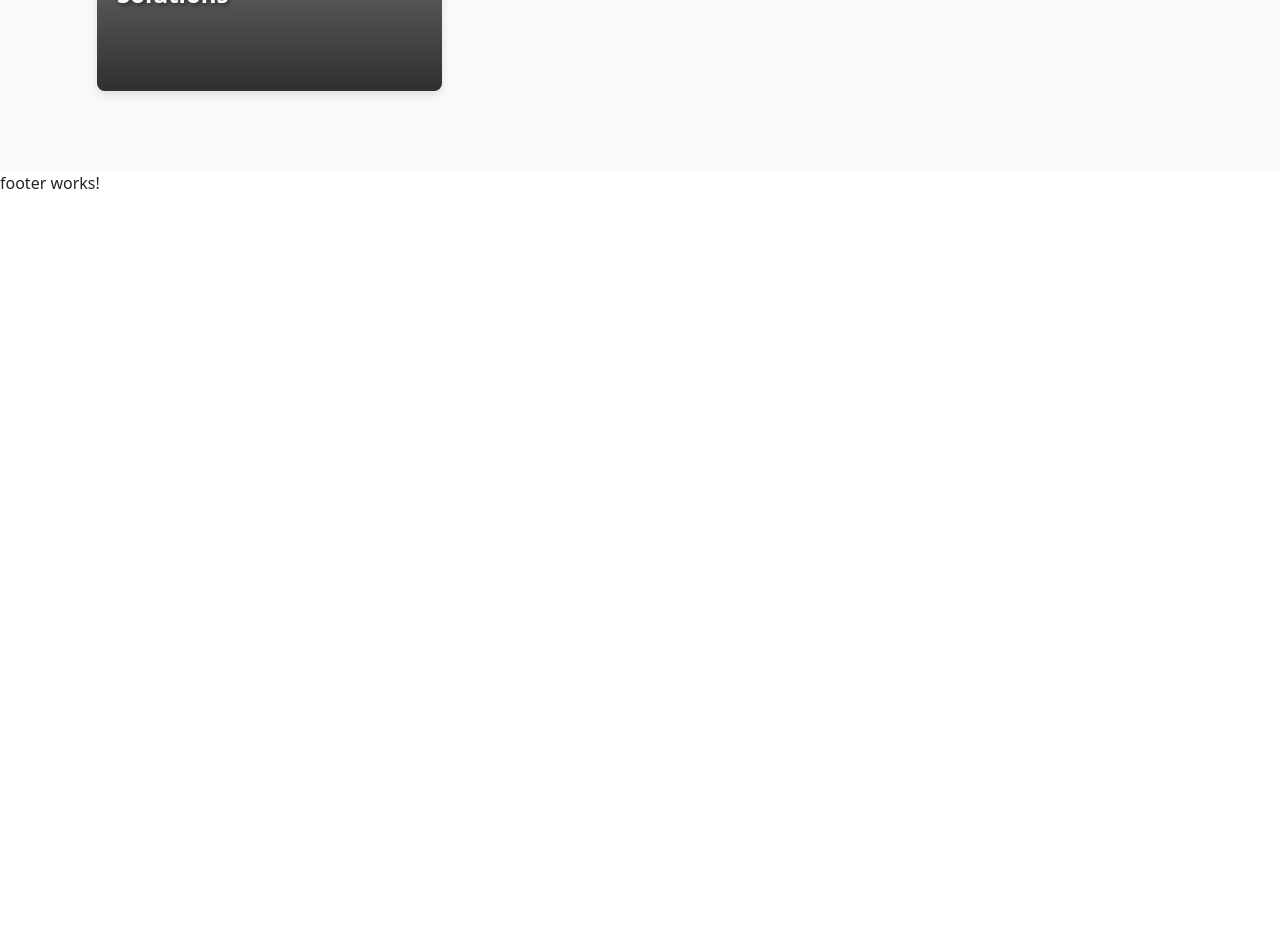
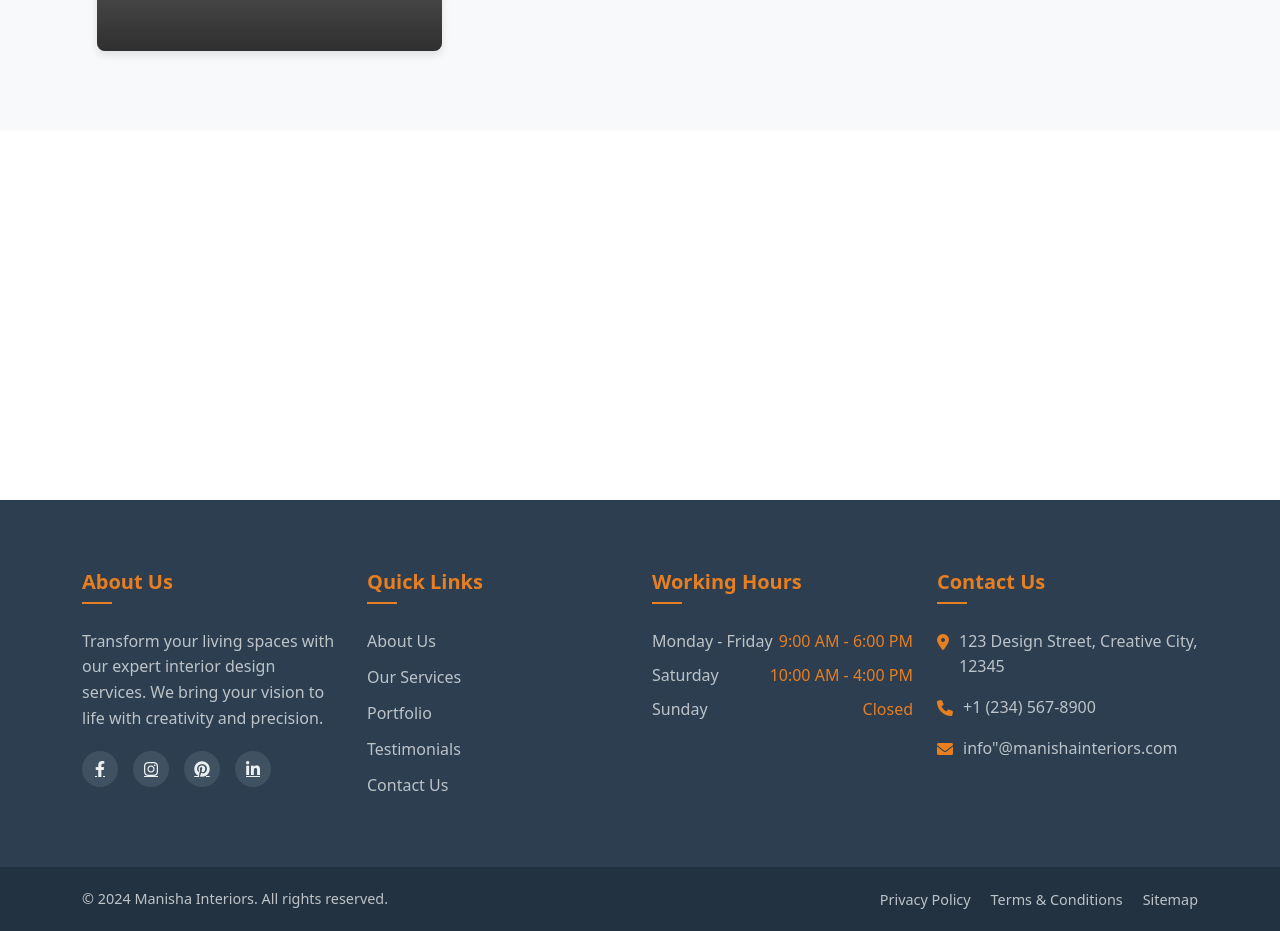
Before and after one commit to bheeshm1998/manisha-interiors, an Angular app: page /offerings in a window 1280 px wide. Shown: the part 760-1691 px from the top of the page. Before the commit the page ends 971 px from the top, so only its background shows below. Built offline with nearby package versions, Linux system fonts and the light colour scheme; grey boxes are pictures that could not be loaded.

Commit message:
added footer

```diff
--- a/src/app/components/footer/footer.component.html
+++ b/src/app/components/footer/footer.component.html
@@ -1 +1,92 @@
-<p>footer works!</p>
+<footer class="footer">
+    <div class="footer-top">
+      <div class="container">
+        <div class="row g-4">
+          <!-- Company Info -->
+          <div class="col-lg-3 col-md-6">
+            <div class="footer-widget">
+              <h4>About Us</h4>
+              <p>Transform your living spaces with our expert interior design services. We bring your vision to life with creativity and precision.</p>
+              <div class="social-links">
+                @for (social of socialLinks; track social.label) {
+                  <a [href]="social.url" target="_blank" [attr.aria-label]="social.label">
+                    <i [class]="social.icon"></i>
+                  </a>
+                }
+              </div>
+            </div>
+          </div>
+
+          <!-- Quick Links -->
+          <div class="col-lg-3 col-md-6">
+            <div class="footer-widget">
+              <h4>Quick Links</h4>
+              <ul class="footer-links">
+                <li><a routerLink="/about">About Us</a></li>
+                <li><a routerLink="/services">Our Services</a></li>
+                <li><a routerLink="/portfolio">Portfolio</a></li>
+                <li><a routerLink="/testimonials">Testimonials</a></li>
+                <li><a routerLink="/contact">Contact Us</a></li>
+              </ul>
+            </div>
+          </div>
+
+          <!-- Working Hours -->
+          <div class="col-lg-3 col-md-6">
+            <div class="footer-widget">
+              <h4>Working Hours</h4>
+              <ul class="working-hours">
+                @for (schedule of workingHours; track schedule.day) {
+                  <li>
+                    <span class="day">{{schedule.day}}</span>
+                    <span class="hours">{{schedule.hours}}</span>
+                  </li>
+                }
+              </ul>
+            </div>
+          </div>
+
+          <!-- Contact Info -->
+          <div class="col-lg-3 col-md-6">
+            <div class="footer-widget">
+              <h4>Contact Us</h4>
+              <ul class="contact-info">
+                <li>
+                  <i class="fas fa-map-marker-alt"></i>
+                  <span>123 Design Street, Creative City, 12345</span>
+                </li>
+                <li>
+                  <i class="fas fa-phone"></i>
+                  <span>+1 (234) 567-8900</span>
+                </li>
+                <li>
+                  <i class="fas fa-envelope"></i>
+                  <span>info"&#64;manishainteriors.com</span>
+                </li>
+              </ul>
+            </div>
+          </div>
+        </div>
+      </div>
+    </div>
+
+    <!-- Footer Bottom -->
+    <div class="footer-bottom">
+      <div class="container">
+        <div class="row align-items-center">
+          <div class="col-md-6">
+            <p class="copyright">
+              © {{currentYear}} Manisha Interiors. All rights reserved.
+            </p>
+          </div>
+          <div class="col-md-6">
+            <ul class="footer-bottom-links">
+              <li><a href="#">Privacy Policy</a></li>
+              <li><a href="#">Terms & Conditions</a></li>
+              <li><a href="#">Sitemap</a></li>
+            </ul>
+          </div>
+        </div>
+      </div>
+    </div>
+  </footer>
--- a/src/app/components/footer/footer.component.scss
+++ b/src/app/components/footer/footer.component.scss
@@ -0,0 +1,225 @@
+.footer {
+    background-color: #2c3e50;
+    color: #ecf0f1;
+    margin-top: auto; // Helps stick footer to bottom
+
+    // Footer Top Section
+    .footer-top {
+      padding: 70px 0 40px;
+
+      @media (max-width: 768px) {
+        padding: 40px 0 20px;
+      }
+    }
+
+    // Widget Styling
+    .footer-widget {
+      margin-bottom: 30px;
+
+      h4 {
+        color: #e67e22;
+        font-size: 1.25rem;
+        margin-bottom: 25px;
+        font-weight: 600;
+        position: relative;
+        padding-bottom: 10px;
+
+        &::after {
+          content: '';
+          position: absolute;
+          left: 0;
+          bottom: 0;
+          width: 30px;
+          height: 2px;
+          background-color: #e67e22;
+        }
+      }
+
+      p {
+        color: #bdc3c7;
+        line-height: 1.6;
+        margin-bottom: 20px;
+      }
+    }
+
+    // Social Links
+    .social-links {
+      display: flex;
+      gap: 15px;
+
+      a {
+        color: #ecf0f1;
+        background-color: rgba(236, 240, 241, 0.1);
+        width: 36px;
+        height: 36px;
+        display: flex;
+        align-items: center;
+        justify-content: center;
+        border-radius: 50%;
+        transition: all 0.3s ease;
+
+        &:hover {
+          background-color: #e67e22;
+          color: #fff;
+          transform: translateY(-3px);
+        }
+      }
+    }
+
+    // Footer Links
+    .footer-links {
+      list-style: none;
+      padding: 0;
+      margin: 0;
+
+      li {
+        margin-bottom: 12px;
+
+        a {
+          color: #bdc3c7;
+          text-decoration: none;
+          transition: color 0.3s ease;
+          display: inline-block;
+
+          &:hover {
+            color: #e67e22;
+            padding-left: 5px;
+          }
+        }
+      }
+    }
+
+    // Working Hours
+    .working-hours {
+      list-style: none;
+      padding: 0;
+      margin: 0;
+
+      li {
+        display: flex;
+        justify-content: space-between;
+        margin-bottom: 10px;
+        color: #bdc3c7;
+
+        .day {
+          font-weight: 500;
+        }
+
+        .hours {
+          color: #e67e22;
+        }
+      }
+    }
+
+    // Contact Info
+    .contact-info {
+      list-style: none;
+      padding: 0;
+      margin: 0;
+
+      li {
+        display: flex;
+        align-items: flex-start;
+        margin-bottom: 15px;
+        color: #bdc3c7;
+
+        i {
+          color: #e67e22;
+          margin-right: 10px;
+          margin-top: 5px;
+        }
+
+        span {
+          line-height: 1.6;
+        }
+      }
+    }
+
+    // Footer Bottom
+    .footer-bottom {
+      background-color: rgba(0, 0, 0, 0.2);
+      padding: 20px 0;
+
+      .copyright {
+        margin: 0;
+        color: #bdc3c7;
+        font-size: 0.9rem;
+      }
+
+      .footer-bottom-links {
+        list-style: none;
+        padding: 0;
+        margin: 0;
+        display: flex;
+        justify-content: flex-end;
+        gap: 20px;
+
+        @media (max-width: 768px) {
+          justify-content: center;
+          margin-top: 15px;
+        }
+
+        li {
+          a {
+            color: #bdc3c7;
+            text-decoration: none;
+            font-size: 0.9rem;
+            transition: color 0.3s ease;
+
+            &:hover {
+              color: #e67e22;
+            }
+          }
+        }
+      }
+    }
+  }
+
+  // Make footer stick to bottom
+  :host {
+    display: flex;
+    flex-direction: column;
+    min-height: 100vh;
+  }
+
+  // Responsive Adjustments
+  @media (max-width: 768px) {
+    .footer {
+      .footer-widget {
+        text-align: center;
+
+        h4::after {
+          left: 50%;
+          transform: translateX(-50%);
+        }
+      }
+
+      .social-links {
+        justify-content: center;
+      }
+
+      .working-hours li {
+        flex-direction: column;
+        text-align: center;
+        gap: 5px;
+      }
+
+      .contact-info li {
+        flex-direction: column;
+        align-items: center;
+        text-align: center;
+
+        i {
+          margin-bottom: 5px;
+        }
+      }
+
+      .footer-bottom {
+        text-align: center;
+
+        .copyright {
+          margin-bottom: 10px;
+        }
+      }
+    }
+  }
--- a/src/app/components/footer/footer.component.ts
+++ b/src/app/components/footer/footer.component.ts
@@ -1,12 +1,29 @@
 import { Component } from '@angular/core';
+import { CommonModule } from '@angular/common';
+import { RouterLink } from '@angular/router';
 
 @Component({
   selector: 'app-footer',
   standalone: true,
-  imports: [],
+  imports: [CommonModule, RouterLink],
   templateUrl: './footer.component.html',
   styleUrl: './footer.component.scss'
 })
 export class FooterComponent {
+  currentYear = new Date().getFullYear();
 
+  // Company working hours
+  workingHours = [
+    { day: 'Monday - Friday', hours: '9:00 AM - 6:00 PM' },
+    { day: 'Saturday', hours: '10:00 AM - 4:00 PM' },
+    { day: 'Sunday', hours: 'Closed' }
+  ];
+
+  // Social media links
+  socialLinks = [
+    { icon: 'fab fa-facebook-f', url: '#', label: 'Facebook' },
+    { icon: 'fab fa-instagram', url: '#', label: 'Instagram' },
+    { icon: 'fab fa-pinterest', url: '#', label: 'Pinterest' },
+    { icon: 'fab fa-linkedin-in', url: '#', label: 'LinkedIn' }
+  ];
 }
--- a/src/app/components/offerings/offerings.component.html
+++ b/src/app/components/offerings/offerings.component.html
@@ -1,4 +1,4 @@
-<p>offerings works!</p>
+
 <section class="offerings-section">
     <div class="container">
       <h2 class="section-title">Our Offerings</h2>
--- a/src/styles.scss
+++ b/src/styles.scss
@@ -1 +1,16 @@
 /* You can add global styles to this file, and also import other style files */
+body {
+    min-height: 100vh;
+    display: flex;
+    flex-direction: column;
+  }
+
+  app-root {
+    display: flex;
+    flex-direction: column;
+    min-height: 100vh;
+  }
+
+  main {
+    flex: 1;
+  }
```
Also changed, not shown: src/assets/images/background/image.jpg (added).
